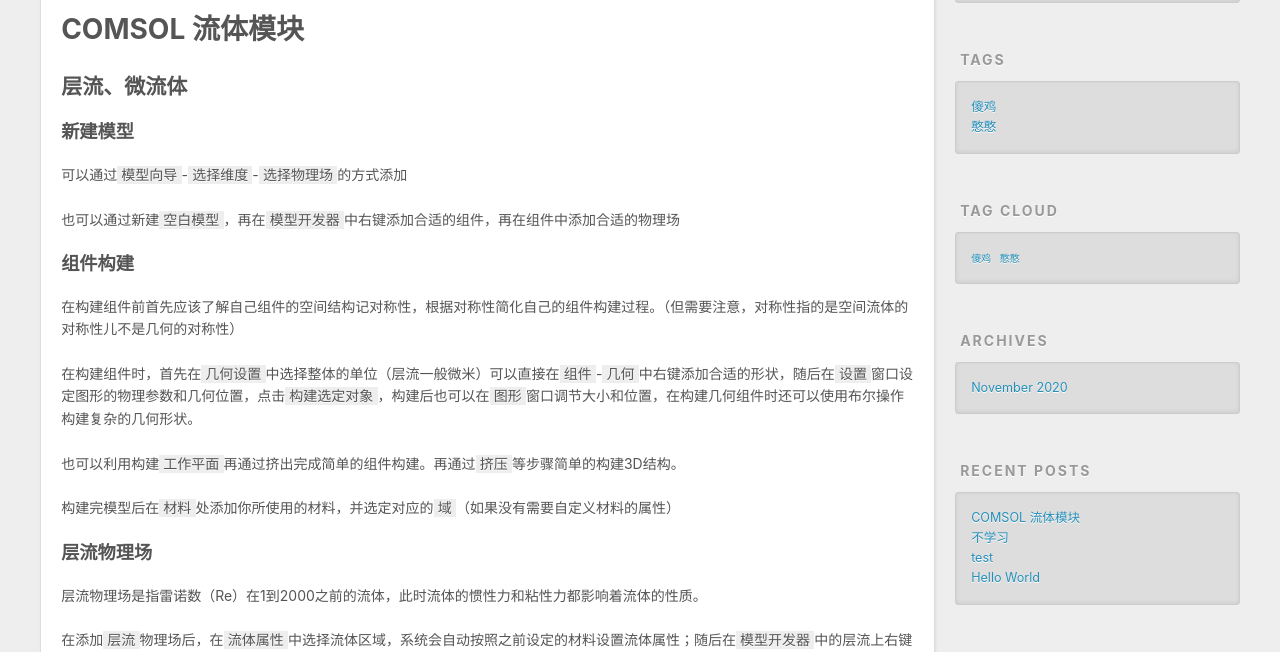
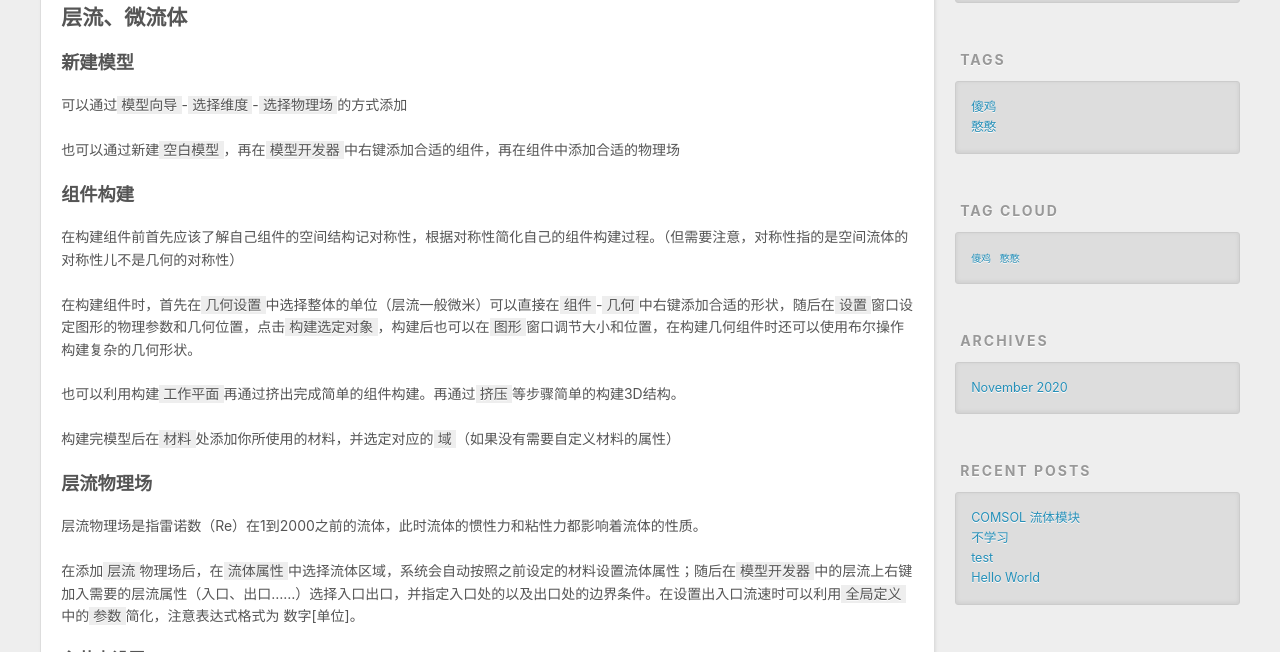
Before and after one commit to 0Turf0/0Turf0.github.io, a plain HTML site: page index.html in a window 1280 px wide. Shown: the part 448-1100 px from the top of the page. Drawn offline with nearby package versions, Linux system fonts and the light colour scheme.

Commit message:
Site updated: 2020-11-27 22:05:31

```diff
--- a/index.html
+++ b/index.html
@@ -86,7 +86,7 @@
 
     <div class="article-entry" itemprop="articleBody">
 
-        <h1 id="COMSOL-流体模块"><a href="#COMSOL-流体模块" class="headerlink" title="COMSOL 流体模块"></a><strong>COMSOL 流体模块</strong></h1><h2 id="层流、微流体"><a href="#层流、微流体" class="headerlink" title="层流、微流体"></a>层流、微流体</h2><h3 id="新建模型"><a href="#新建模型" class="headerlink" title="新建模型"></a>新建模型</h3><p>可以通过<code>模型向导</code>-<code>选择维度</code>-<code>选择物理场</code>的方式添加</p>
+        <h2 id="层流、微流体"><a href="#层流、微流体" class="headerlink" title="层流、微流体"></a>层流、微流体</h2><h3 id="新建模型"><a href="#新建模型" class="headerlink" title="新建模型"></a>新建模型</h3><p>可以通过<code>模型向导</code>-<code>选择维度</code>-<code>选择物理场</code>的方式添加</p>
 <p>也可以通过新建<code>空白模型</code>，再在<code>模型开发器</code>中右键添加合适的组件，再在组件中添加合适的物理场</p>
 <h3 id="组件构建"><a href="#组件构建" class="headerlink" title="组件构建"></a>组件构建</h3><p>在构建组件前首先应该了解自己组件的空间结构记对称性，根据对称性简化自己的组件构建过程。（但需要注意，对称性指的是空间流体的对称性儿不是几何的对称性）</p>
 <p>在构建组件时，首先在<code>几何设置</code>中选择整体的单位（层流一般微米）可以直接在<code>组件</code>-<code>几何</code>中右键添加合适的形状，随后在<code>设置</code>窗口设定图形的物理参数和几何位置，点击<code>构建选定对象</code>，构建后也可以在<code>图形</code>窗口调节大小和位置，在构建几何组件时还可以使用布尔操作构建复杂的几何形状。</p>
```
Also changed, not shown: 2020/11/27/COMSOL 流体模块/index.html (+4 -4 lines).
